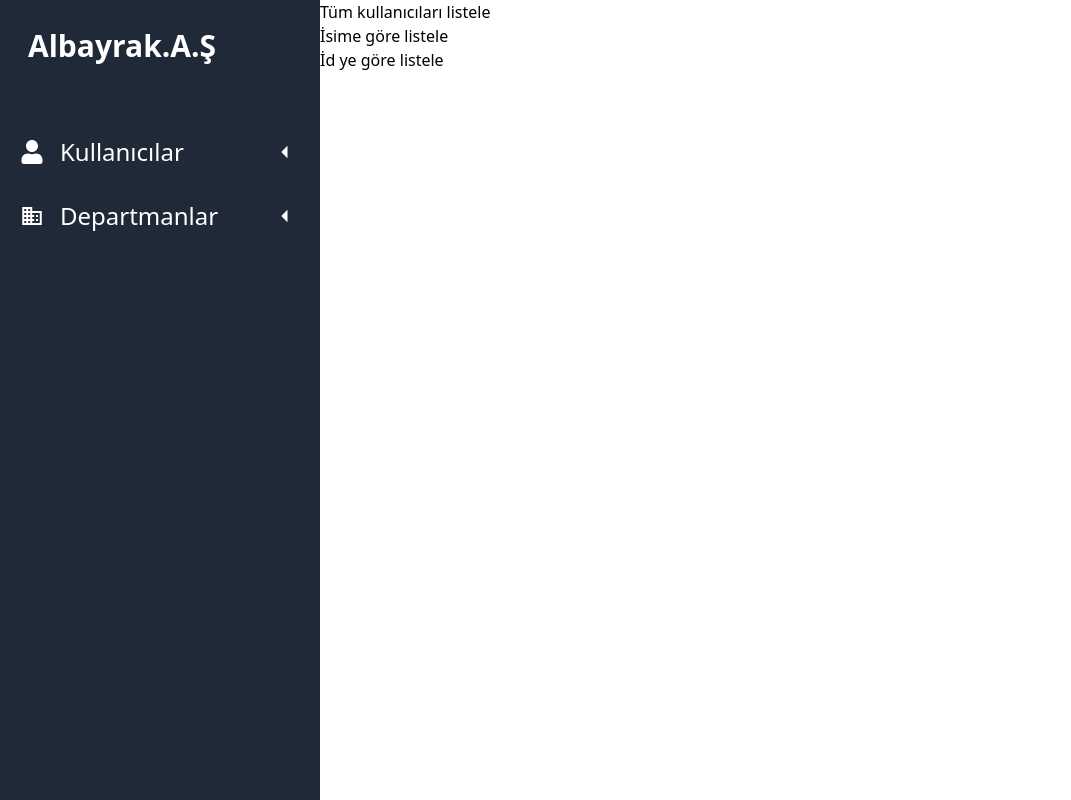
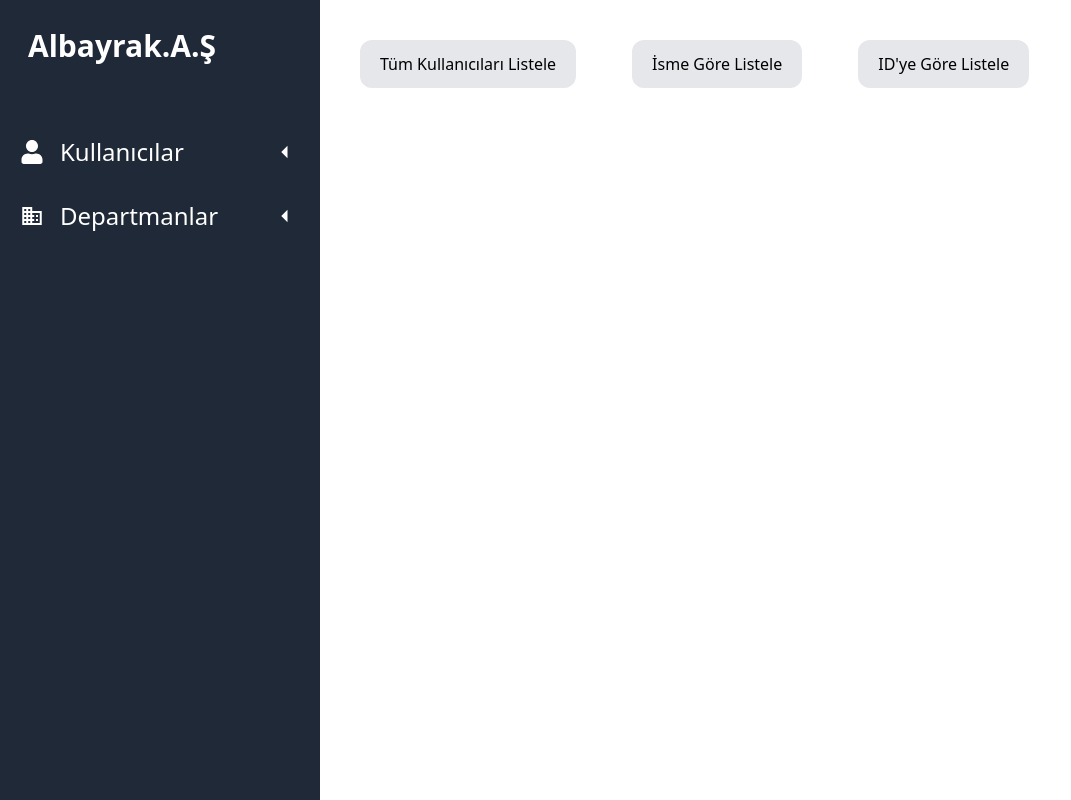
Before and after one commit to Furkannalbayrak/fullstack-projects, a React (Vite) app in the folder user-department-management-system/frontent/: page / in a window 1280 px wide. Shown: the whole page, without its empty margins (0-1071 px from the left). Built offline with nearby package versions, Linux system fonts and the light colour scheme.

Commit message:
panel ve hero duzenlendi

```diff
--- a/user-department-management-system/frontent/src/components/Hero.jsx
+++ b/user-department-management-system/frontent/src/components/Hero.jsx
@@ -1,16 +1,15 @@
-import React from 'react'
+import React, { useState } from 'react'
+import { useNavigate} from 'react-router-dom';
 
 function Hero() {
+    const navigate = useNavigate();
+
     return (
-        <div>
-            <div>
-                <div>
-                    <div>
-                        <div>Tüm kullanıcıları listele</div>
-                        <div>İsime göre listele</div>
-                        <div>İd ye göre listele</div>
-                    </div>
-                </div>
+        <div className='w-full'>
+            <div className='flex gap-14 p-10 mx-auto'>
+                <div onClick={()=> navigate("/all-users")} className='bg-gray-200 px-5 py-3 hover:bg-gray-300 cursor-pointer transition duration-200 rounded-xl'>Tüm Kullanıcıları Listele</div>
+                <div onClick={()=> navigate("/name")} className='bg-gray-200 px-5 py-3 hover:bg-gray-300 cursor-pointer transition duration-200 rounded-xl'>İsme Göre Listele</div>
+                <div onClick={()=> navigate("/ID")} className='bg-gray-200 px-5 py-3 hover:bg-gray-300 cursor-pointer transition duration-200 rounded-xl'>ID'ye Göre Listele</div>
             </div>
         </div>
     )
--- a/user-department-management-system/frontent/src/components/Panel.jsx
+++ b/user-department-management-system/frontent/src/components/Panel.jsx
@@ -51,10 +51,10 @@ function Panel() {
             controlUser && (
               <div>
                 <ul className='text-xl w-11/12 space-y-1 flex flex-col'>
-                  <li className='p-2 pl-4 ml-4 rounded-md  hover:bg-blue-800'>Kullanıcıları Listele</li>
-                  <li className='p-2 pl-4 ml-4 rounded-md  hover:bg-blue-800'>Kullanıcı Ekle</li>
-                  <li className='p-2 pl-4 ml-4 rounded-md  hover:bg-blue-800'>Kullanıcı Düzenle</li>
-                  <li className='p-2 pl-4 ml-4 rounded-md  hover:bg-blue-800'>Kullanıcı Sil</li>
+                  <li className='p-2 pl-4 ml-4 rounded-md  hover:bg-blue-800 cursor-pointer'>Kullanıcıları Listele</li>
+                  <li className='p-2 pl-4 ml-4 rounded-md  hover:bg-blue-800 cursor-pointer'>Kullanıcı Ekle</li>
+                  <li className='p-2 pl-4 ml-4 rounded-md  hover:bg-blue-800 cursor-pointer'>Kullanıcı Düzenle</li>
+                  <li className='p-2 pl-4 ml-4 rounded-md  hover:bg-blue-800 cursor-pointer'>Kullanıcı Sil</li>
                 </ul>
               </div>
             )
@@ -87,10 +87,10 @@ function Panel() {
             controlDepartment && (
               <div>
                 <ul className='text-xl w-11/12 space-y-1 flex flex-col'>
-                  <li className='p-2 pl-4 ml-4 rounded-md  hover:bg-blue-800'>Departmanları Listele</li>
-                  <li className='p-2 pl-4 ml-4 rounded-md  hover:bg-blue-800'>Departman Ekle</li>
-                  <li className='p-2 pl-4 ml-4 rounded-md  hover:bg-blue-800'>Departman Düzenle</li>
-                  <li className='p-2 pl-4 ml-4 rounded-md  hover:bg-blue-800'>Departman Sil</li>
+                  <li className='p-2 pl-4 ml-4 rounded-md  hover:bg-blue-800 cursor-pointer'>Departmanları Listele</li>
+                  <li className='p-2 pl-4 ml-4 rounded-md  hover:bg-blue-800 cursor-pointer'>Departman Ekle</li>
+                  <li className='p-2 pl-4 ml-4 rounded-md  hover:bg-blue-800 cursor-pointer'>Departman Düzenle</li>
+                  <li className='p-2 pl-4 ml-4 rounded-md  hover:bg-blue-800 cursor-pointer'>Departman Sil</li>
                 </ul>
               </div>
             )
```
